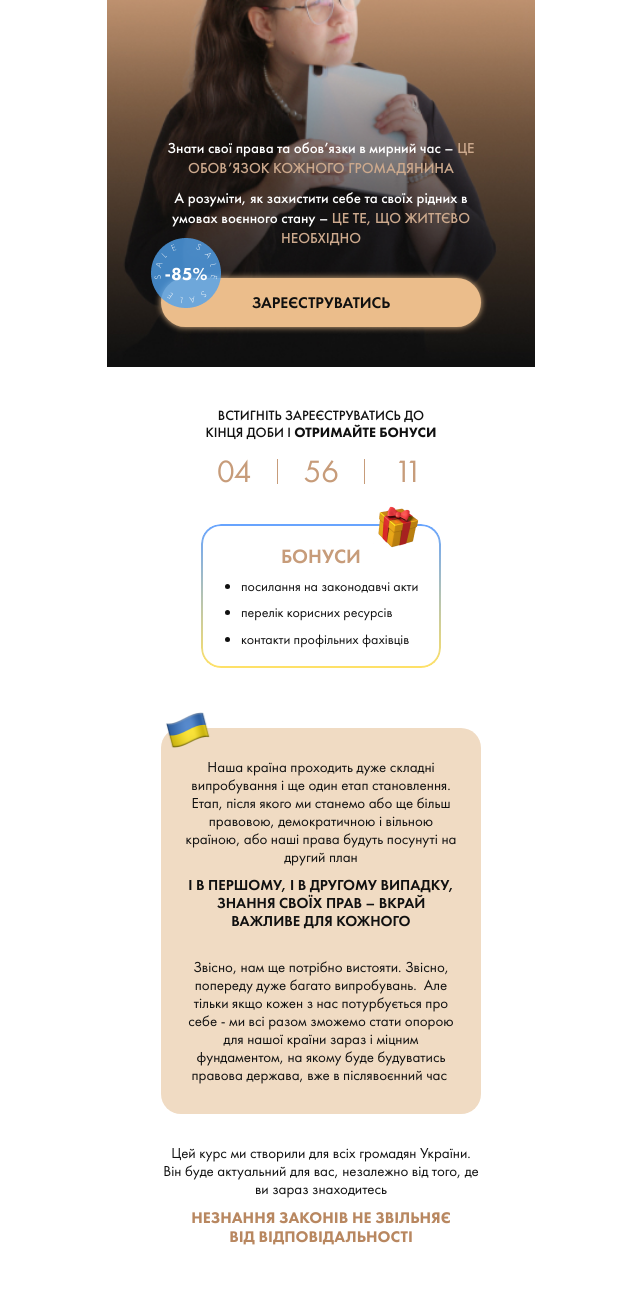
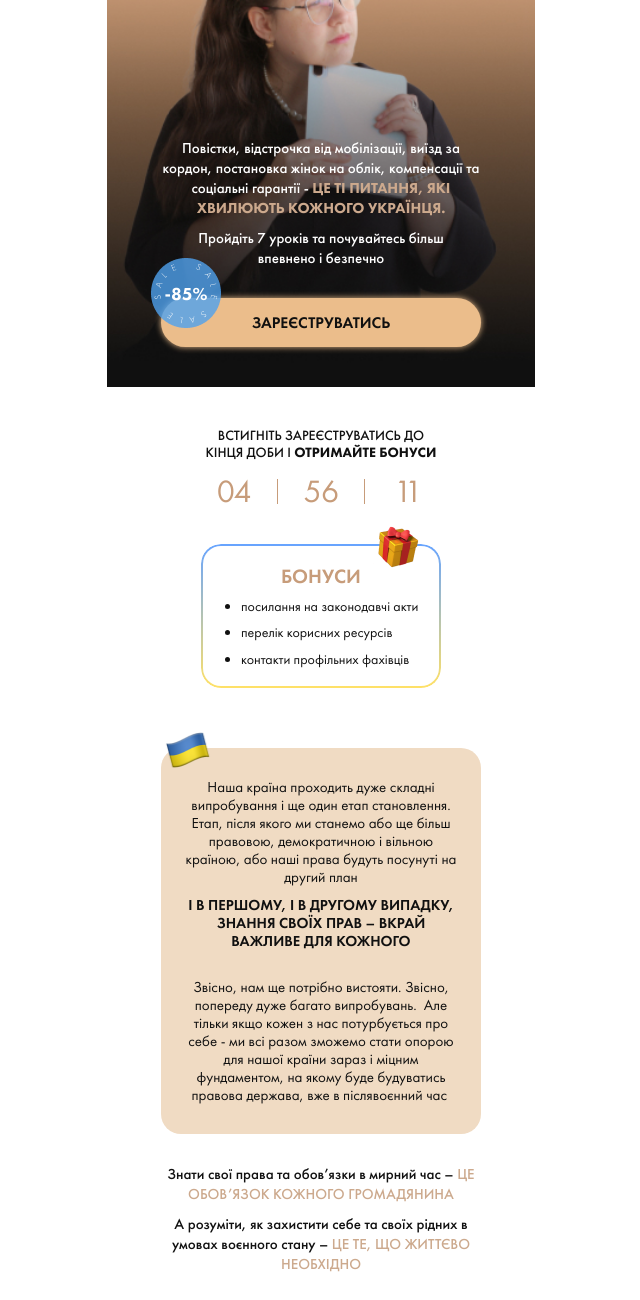
Before and after one commit to RomanIsaiev/work-website-16, a plain HTML site: page index.html in a window 1280 px wide. Shown: the part 220-1520 px from the top of the page, without its empty margins (319-959 px from the left). Drawn offline with nearby package versions, Linux system fonts and the light colour scheme; a script that the page names is missing.

Commit message:
change text

```diff
--- a/css/styles.css
+++ b/css/styles.css
@@ -162,9 +162,16 @@ p {
   line-height: normal;
 }
 
+.header-list .list-item:nth-child(2) {
+  max-width: 270px;
+  margin-left: auto;
+  margin-right: auto;
+}
+
 .header-list .list-item span {
   color: #cca98d;
   text-transform: uppercase;
+  font-weight: 600;
 }
 
 .header-button {
@@ -212,7 +219,7 @@ p {
 
 .header-sale-mark {
   position: absolute;
-  top: 428px;
+  top: 448px;
   left: 10px;
 }
 
@@ -461,6 +468,27 @@ p {
   max-width: 261px;
   margin-left: auto;
   margin-right: auto;
+}
+
+.sect-one-list {
+  display: flex;
+  flex-direction: column;
+  gap: 10px;
+}
+
+.sect-one-list .list-item {
+  color: #101010;
+  text-align: center;
+  font-family: Futura PT;
+  font-size: 15px;
+  font-style: normal;
+  font-weight: 450;
+  line-height: normal;
+}
+
+.sect-one-list .list-item span {
+  color: #cca98d;
+  text-transform: uppercase;
 }
 
 /* section-two */
--- a/index.html
+++ b/index.html
@@ -58,12 +58,12 @@
         </h1>
         <ul class="header-list list">
           <li class="list-item">
-            Знати свої права та обов’язки в мирний час –
-            <span>це обов’язок кожного громадянина</span>
+            Повістки, відстрочка від мобілізації, виїзд за кордон, постановка
+            жінок на облік, компенсації та соціальні гарантії -
+            <span>це ті питання, які хвилюють кожного українця.</span>
           </li>
           <li class="list-item">
-            А розуміти, як захистити себе та своїх рідних в умовах воєнного
-            стану – <span>це те, що життєво необхідно</span>
+            Пройдіть 7 уроків та почувайтесь більш впевнено і безпечно
           </li>
         </ul>
         <a class="header-button link" href="#program">Зареєструватись</a>
@@ -167,13 +167,16 @@
               післявоєнний час
             </p>
           </div>
-          <p class="sect-one-text">
-            Цей курс ми створили для всіх громадян України. Він буде актуальний
-            для вас, незалежно від того, де ви зараз знаходитесь
-          </p>
-          <p class="sect-one-accent">
-            Незнання законів не звільняє від відповідальності
-          </p>
+          <ul class="sect-one-list list">
+            <li class="list-item">
+              Знати свої права та обов’язки в мирний час –
+              <span>це обов’язок кожного громадянина</span>
+            </li>
+            <li class="list-item">
+              А розуміти, як захистити себе та своїх рідних в умовах воєнного
+              стану – <span>це те, що життєво необхідно</span>
+            </li>
+          </ul>
         </div>
       </section>
       <section class="section-two">
```
